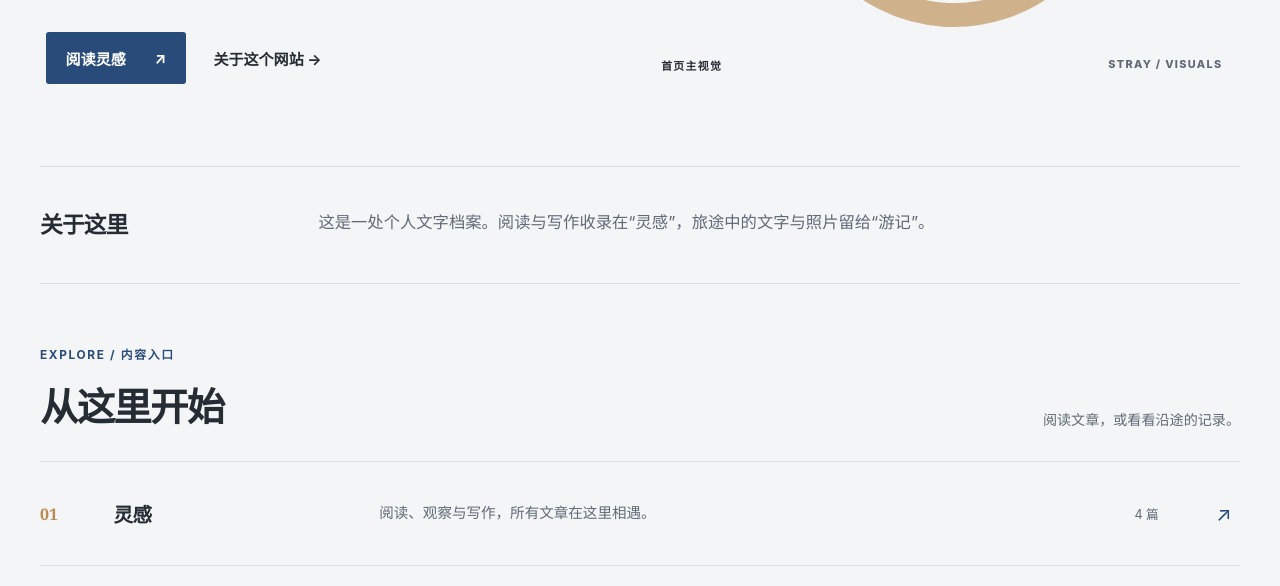
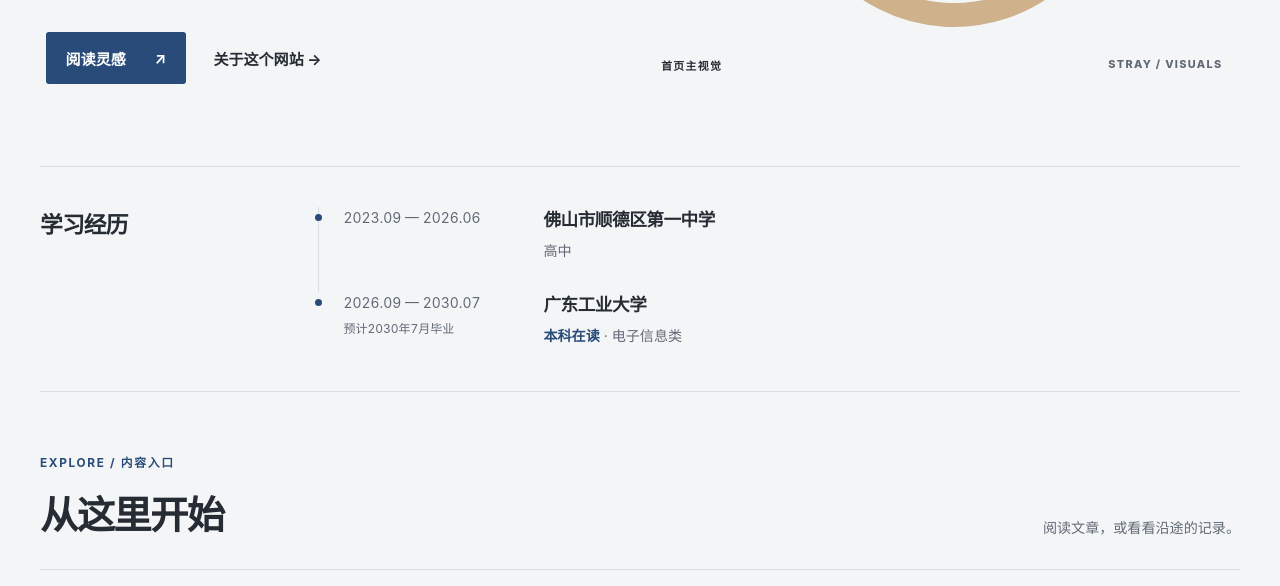
Before and after one commit to STRAY-FLZ/stray-articles, a plain HTML site: page index.html in a window 1280 px wide. Shown: the part 511-1097 px from the top of the page. Drawn offline with Linux system fonts and the light colour scheme.

Commit message:
Replace homepage introduction with personal education timeline

```diff
--- a/index.html
+++ b/index.html
@@ -38,9 +38,18 @@
   <span class="visual-label">首页主视觉 <span>STRAY / VISUALS</span></span>
 </div>
   </section>
-  <section class="shell editorial-row" aria-labelledby="about-home-title">
-    <h2 id="about-home-title">关于这里</h2>
-    <p>这是一处个人文字档案。阅读与写作收录在“灵感”，旅途中的文字与照片留给“游记”。</p>
+  <section class="shell editorial-row education-section" id="education" aria-labelledby="education-title">
+    <h2 id="education-title">学习经历</h2>
+    <ol class="education-list" role="list" aria-label="学习经历时间线">
+      <li class="education-item">
+        <div class="education-item__period"><span class="education-item__dates"><time datetime="2023-09">2023.09</time> — <time datetime="2026-06">2026.06</time></span></div>
+        <div class="education-item__details"><h3>佛山市顺德区第一中学</h3><p>高中</p></div>
+      </li>
+      <li class="education-item">
+        <div class="education-item__period"><span class="education-item__dates"><time datetime="2026-09">2026.09</time> — <time datetime="2030-07" aria-label="预计2030年7月毕业">2030.07</time></span><span class="education-item__expected">预计2030年7月毕业</span></div>
+        <div class="education-item__details"><h3>广东工业大学</h3><p><span class="education-item__status">本科在读</span> · 电子信息类</p></div>
+      </li>
+    </ol>
   </section>
   <section class="shell topics-section" id="topics" aria-labelledby="topics-title">
     <div class="section-heading"><div><span class="eyebrow">EXPLORE / 内容入口</span><h2 id="topics-title">从这里开始</h2></div><p>阅读文章，或看看沿途的记录。</p></div>
--- a/site.css
+++ b/site.css
@@ -64,6 +64,16 @@ a:focus-visible { outline: 3px solid var(--blue); outline-offset: 4px; }
 .editorial-row { display: grid; grid-template-columns: 15rem minmax(0, 1fr); gap: 2.4rem; padding-block: 2.5rem 2.7rem; border-top: 1px solid var(--line); align-items: start; }
 .editorial-row h2 { margin: 0; font-size: 1.42rem; font-weight: 750; letter-spacing: -.035em; }
 .editorial-row p { max-width: 42rem; margin: 0; color: var(--muted); font-size: 1.02rem; line-height: 1.9; }
+.education-list { min-width: 0; margin: 0; padding: 0; list-style: none; }
+.education-item { position: relative; display: grid; grid-template-columns: 11rem minmax(0, 1fr); gap: 1.5rem; padding: 0 0 1.8rem 1.5rem; border-left: 1px solid var(--line); }
+.education-item:last-child { padding-bottom: 0; border-left-color: transparent; }
+.education-item::before { content: ""; position: absolute; top: .45rem; left: -4px; width: 7px; height: 7px; border-radius: 50%; background: var(--blue); }
+.education-item__period { color: var(--muted); font-size: .87rem; line-height: 1.7; font-variant-numeric: tabular-nums; }
+.education-item__dates { white-space: nowrap; }
+.education-item__expected { display: block; margin-top: .25rem; font-size: .75rem; }
+.education-item__details h3 { margin: 0; font-size: 1.1rem; font-weight: 700; letter-spacing: -.025em; line-height: 1.5; }
+.education-item__details p { margin-top: .35rem; font-size: .88rem; line-height: 1.7; }
+.education-item__status { color: var(--blue); font-weight: 650; }
 .topics-section { padding-block: 3.7rem 4rem; border-top: 1px solid var(--line); }
 .section-heading { display: flex; align-items: end; justify-content: space-between; gap: 2rem; margin-bottom: 1.8rem; }
 .section-heading h2 { margin: .7rem 0 0; font-size: clamp(1.8rem, 3vw, 2.55rem); font-weight: 780; letter-spacing: -.045em; }
@@ -163,6 +173,7 @@ a:focus-visible { outline: 3px solid var(--blue); outline-offset: 4px; }
   .visual-plate--hero { min-height: 290px; }
   .visual-glyph { font-size: 13rem; }
   .editorial-row { grid-template-columns: 1fr; gap: .85rem; padding-block: 2rem; }
+  .education-item { grid-template-columns: 1fr; gap: .45rem; padding-left: 1.3rem; }
   .topics-section { padding-block: 3rem; }
   .section-heading { align-items: start; flex-direction: column; gap: .6rem; }
   .topic-row { grid-template-columns: 2rem minmax(0, 1fr) 1rem; gap: .75rem; min-height: 110px; }
```
